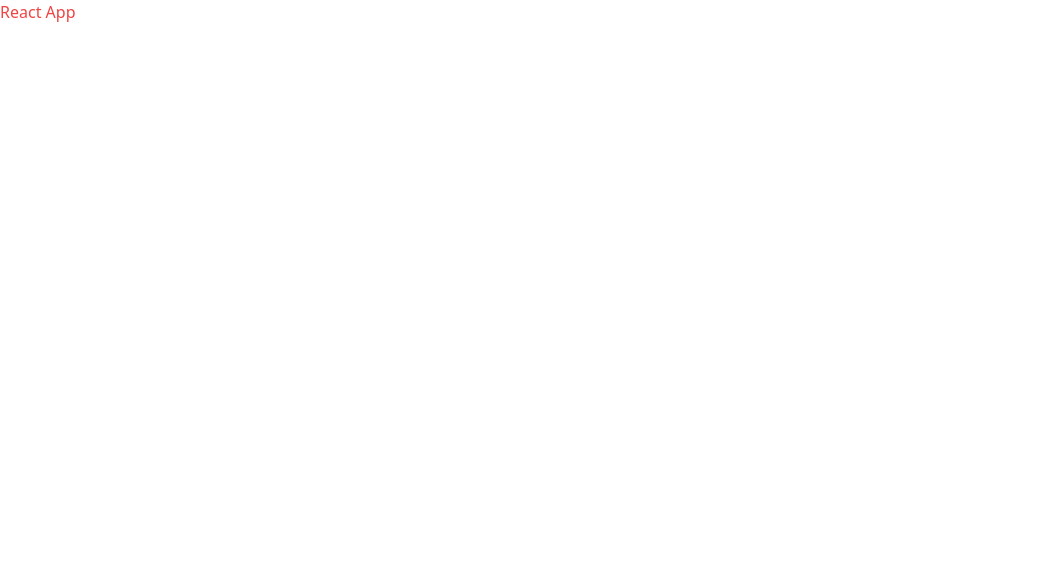
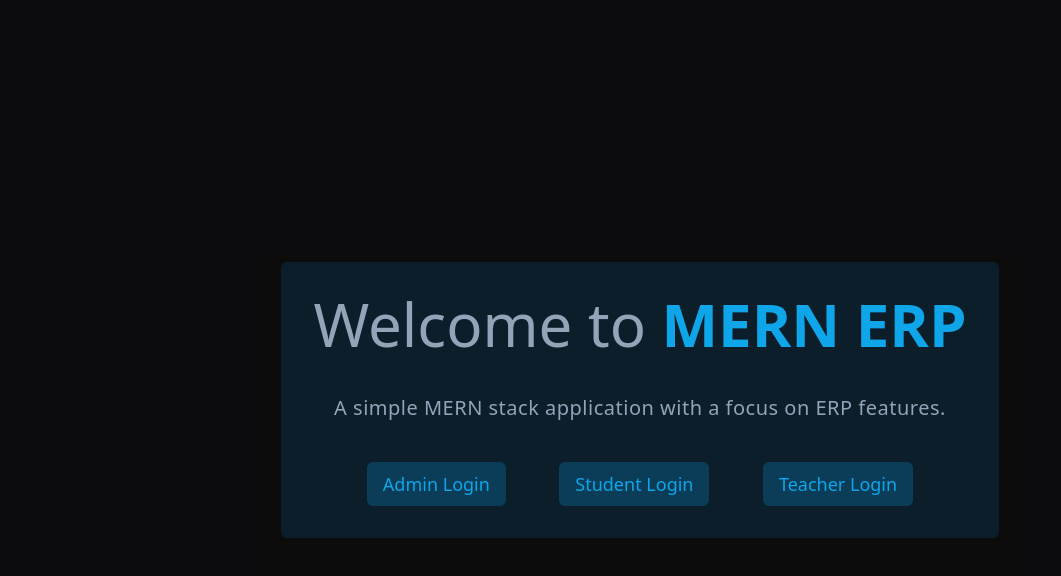
Before and after one commit to Kunwar-Aditya-Codes/mern-erp, a React (Vite) app in the folder client/: page / in a window 1280 px wide. Shown: the top 576 px of the page, without its empty margins (0-1061 px from the left). Built offline with nearby package versions, Linux system fonts and the light colour scheme.

Commit message:
added: welcome page

```diff
--- a/client/package.json
+++ b/client/package.json
@@ -10,7 +10,8 @@
   },
   "dependencies": {
     "react": "^18.2.0",
-    "react-dom": "^18.2.0"
+    "react-dom": "^18.2.0",
+    "react-router-dom": "^6.6.2"
   },
   "devDependencies": {
     "@types/react": "^18.0.26",
--- a/client/src/App.tsx
+++ b/client/src/App.tsx
@@ -1,8 +1,14 @@
+import { Routes, Route } from "react-router-dom";
+import Layout from "./components/Layout";
+import Welcome from "./pages/Welcome";
+
 function App() {
   return (
-    <div>
-      <h1 className="text-red-500">React App</h1>
-    </div>
+    <Routes>
+      <Route element={<Layout />}>
+        <Route index path="/" element={<Welcome />} />
+      </Route>
+    </Routes>
   );
 }
 
--- /dev/null
+++ b/client/src/components/Layout.tsx
@@ -0,0 +1,12 @@
+import { Outlet } from "react-router-dom";
+
+const Layout = () => {
+  return (
+    <div className="h-screen bg-black">
+      <div className="h-screen bg-zinc-900/50 text-slate-400">
+        <Outlet />
+      </div>
+    </div>
+  );
+};
+export default Layout;
--- a/client/src/main.tsx
+++ b/client/src/main.tsx
@@ -1,10 +1,15 @@
-import React from 'react'
-import ReactDOM from 'react-dom/client'
-import App from './App'
-import './index.css'
+import React from "react";
+import ReactDOM from "react-dom/client";
+import { BrowserRouter, Routes, Route } from "react-router-dom";
+import App from "./App";
+import "./index.css";
 
-ReactDOM.createRoot(document.getElementById('root') as HTMLElement).render(
+ReactDOM.createRoot(document.getElementById("root") as HTMLElement).render(
   <React.StrictMode>
-    <App />
-  </React.StrictMode>,
-)
+    <BrowserRouter>
+      <Routes>
+        <Route path="/*" element={<App />} />
+      </Routes>
+    </BrowserRouter>
+  </React.StrictMode>
+);
--- /dev/null
+++ b/client/src/pages/Welcome.tsx
@@ -0,0 +1,38 @@
+import { Link } from "react-router-dom";
+
+const Welcome = () => {
+  return (
+    <div className="h-full flex  items-center justify-center p-4">
+      <div className="bg-sky-900/30 p-4 lg:p-8 rounded-md flex flex-col text-center space-y-8 lg:space-y-10">
+        <h1 className="text-4xl lg:text-6xl">
+          Welcome to <span className="text-sky-500 font-bold">MERN ERP</span>
+        </h1>
+        <p className="text-lg lg:text-xl font-light tracking-wide">
+          A simple MERN stack application with a focus on ERP features.
+        </p>
+
+        <div className="flex flex-col text-sky-500 lg:flex-row lg:space-y-0 lg:justify-evenly items-center space-y-6 lg:text-lg ">
+          <Link
+            to="/login"
+            className="bg-sky-900/70 hover:scale-105 transition-all ease-in-out w-fit rounded-md px-4 py-2"
+          >
+            Admin Login
+          </Link>
+          <Link
+            to="/student-login"
+            className="bg-sky-900/70 hover:scale-105 transition-all ease-in-out w-fit rounded-md px-4 py-2"
+          >
+            Student Login
+          </Link>
+          <Link
+            to="/teacher-login"
+            className="bg-sky-900/70 hover:scale-105 transition-all ease-in-out w-fit rounded-md px-4 py-2"
+          >
+            Teacher Login
+          </Link>
+        </div>
+      </div>
+    </div>
+  );
+};
+export default Welcome;
```
Also changed, not shown: 1 other file (tests, documents, lock files or other folders).
